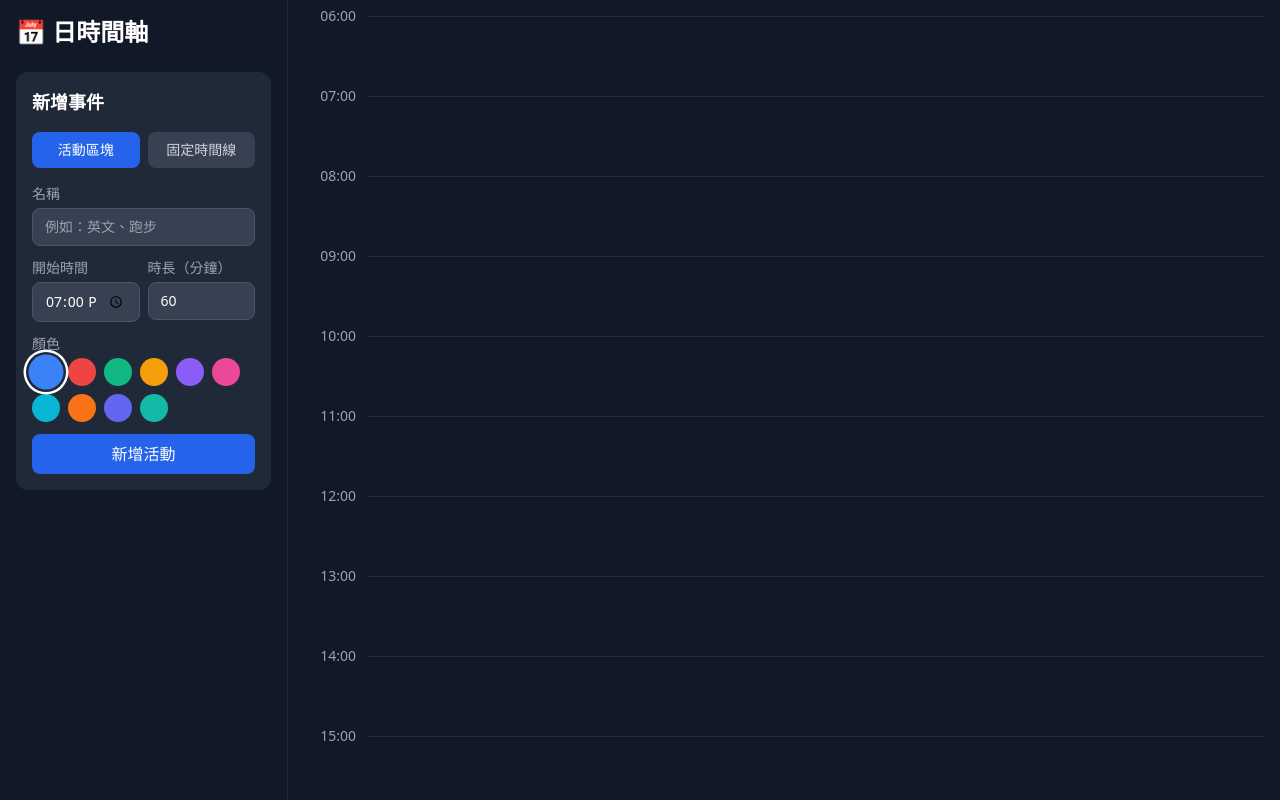
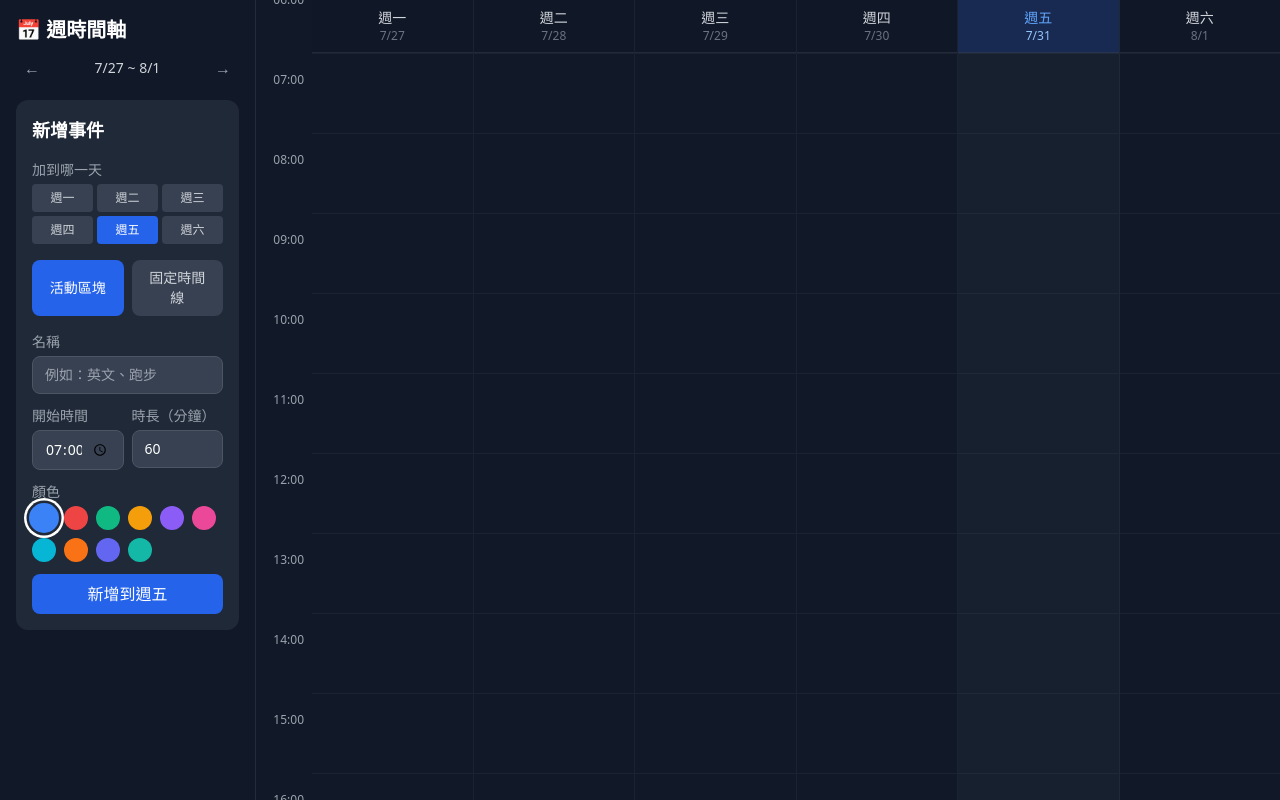
Before and after one commit to 80315jack1-a11y/schechle, a Next.js app: page / in a window 1280 px wide. Built offline with nearby package versions, Linux system fonts and the light colour scheme.

Commit message:
feat: upgrade to weekly view (Mon-Sat, 6 columns)

```diff
--- a/src/app/layout.tsx
+++ b/src/app/layout.tsx
@@ -2,8 +2,8 @@ import type { Metadata } from 'next'
 import './globals.css'
 
 export const metadata: Metadata = {
-  title: 'Timeline - 日時間軸',
-  description: '視覺化每日流程規劃工具',
+  title: 'Timeline - 週時間軸',
+  description: '視覺化每週流程規劃工具',
 }
 
 export default function RootLayout({
--- a/src/components/AddEventPanel.tsx
+++ b/src/components/AddEventPanel.tsx
@@ -6,12 +6,16 @@ import { generateId } from '@/lib/storage'
 import { PRESET_COLORS } from '@/lib/constants'
 import { parseTime } from '@/lib/timeUtils'
 
+const DAY_LABELS = ['週一', '週二', '週三', '週四', '週五', '週六']
+
 interface Props {
-  onAddDeadline: (deadline: Deadline) => void
-  onAddTask: (task: TaskBlock) => void
+  selectedDay: number
+  onSelectDay: (day: number) => void
+  onAddDeadline: (dayIndex: number, deadline: Deadline) => void
+  onAddTask: (dayIndex: number, task: TaskBlock) => void
 }
 
-export default function AddEventPanel({ onAddDeadline, onAddTask }: Props) {
+export default function AddEventPanel({ selectedDay, onSelectDay, onAddDeadline, onAddTask }: Props) {
   const [mode, setMode] = useState<'deadline' | 'task'>('task')
   const [label, setLabel] = useState('')
   const [time, setTime] = useState('21:00')
@@ -24,7 +28,7 @@ export default function AddEventPanel({ onAddDeadline, onAddTask }: Props) {
     if (!label.trim()) return
 
     if (mode === 'deadline') {
-      onAddDeadline({
+      onAddDeadline(selectedDay, {
         id: generateId(),
         type: 'deadline',
         label: label.trim(),
@@ -32,7 +36,7 @@ export default function AddEventPanel({ onAddDeadline, onAddTask }: Props) {
         color,
       })
     } else {
-      onAddTask({
+      onAddTask(selectedDay, {
         id: generateId(),
         type: 'task',
         label: label.trim(),
@@ -48,6 +52,27 @@ export default function AddEventPanel({ onAddDeadline, onAddTask }: Props) {
   return (
     <div className="bg-gray-800 rounded-xl p-4 space-y-4">
       <h2 className="text-lg font-semibold text-white">新增事件</h2>
+
+      {/* Day selector */}
+      <div>
+        <label className="block text-sm text-gray-400 mb-1">加到哪一天</label>
+        <div className="grid grid-cols-3 gap-1">
+          {DAY_LABELS.map((d, i) => (
+            <button
+              key={i}
+              type="button"
+              onClick={() => onSelectDay(i)}
+              className={`py-1.5 px-2 rounded text-xs font-medium transition-colors ${
+                selectedDay === i
+                  ? 'bg-blue-600 text-white'
+                  : 'bg-gray-700 text-gray-300 hover:bg-gray-600'
+              }`}
+            >
+              {d}
+            </button>
+          ))}
+        </div>
+      </div>
 
       {/* Mode toggle */}
       <div className="flex gap-2">
@@ -132,7 +157,7 @@ export default function AddEventPanel({ onAddDeadline, onAddTask }: Props) {
                 key={c}
                 type="button"
                 onClick={() => setColor(c)}
-                className={`w-7 h-7 rounded-full transition-transform ${
+                className={`w-6 h-6 rounded-full transition-transform ${
                   color === c ? 'scale-125 ring-2 ring-white ring-offset-2 ring-offset-gray-800' : 'hover:scale-110'
                 }`}
                 style={{ backgroundColor: c }}
@@ -147,7 +172,7 @@ export default function AddEventPanel({ onAddDeadline, onAddTask }: Props) {
           type="submit"
           className="w-full py-2 bg-blue-600 hover:bg-blue-500 text-white font-medium rounded-lg transition-colors"
         >
-          新增{mode === 'task' ? '活動' : '時間線'}
+          新增到{DAY_LABELS[selectedDay]}
         </button>
       </form>
     </div>
--- /dev/null
+++ b/src/components/DayColumn.tsx
@@ -0,0 +1,90 @@
+'use client'
+
+import { TimelineEvent, Deadline, TaskBlock } from '@/types/timeline'
+import { START_HOUR, END_HOUR, HOUR_HEIGHT, TIMELINE_HEIGHT } from '@/lib/constants'
+import DeadlineMarker from './DeadlineMarker'
+import TaskBlockItem from './TaskBlockItem'
+
+interface Props {
+  dayIndex: number
+  dayLabel: string
+  dateLabel: string
+  events: TimelineEvent[]
+  isToday: boolean
+  isSelected: boolean
+  onSelect: () => void
+  onUpdateTask: (id: string, updates: Partial<TaskBlock>) => void
+  onDelete: (id: string) => void
+}
+
+const DAY_NAMES = ['一', '二', '三', '四', '五', '六']
+
+export default function DayColumn({
+  dayIndex,
+  dayLabel,
+  dateLabel,
+  events,
+  isToday,
+  isSelected,
+  onSelect,
+  onUpdateTask,
+  onDelete,
+}: Props) {
+  const deadlines = events.filter((e): e is Deadline => e.type === 'deadline')
+  const tasks = events.filter((e): e is TaskBlock => e.type === 'task')
+
+  const hours = []
+  for (let h = START_HOUR; h <= END_HOUR; h++) {
+    hours.push(h)
+  }
+
+  return (
+    <div
+      className={`flex-1 min-w-0 flex flex-col border-r border-gray-700/30 last:border-r-0 cursor-pointer ${
+        isSelected ? 'bg-gray-800/50' : ''
+      }`}
+      onClick={onSelect}
+    >
+      {/* Day header */}
+      <div
+        className={`sticky top-0 z-20 text-center py-2 border-b border-gray-700/50 ${
+          isToday ? 'bg-blue-900/40' : 'bg-gray-900/95'
+        }`}
+      >
+        <div className={`text-sm font-medium ${isToday ? 'text-blue-400' : 'text-gray-300'}`}>
+          週{DAY_NAMES[dayIndex]}
+        </div>
+        <div className={`text-xs ${isToday ? 'text-blue-300' : 'text-gray-500'}`}>
+          {dateLabel}
+        </div>
+      </div>
+
+      {/* Timeline body */}
+      <div className="relative flex-1" style={{ height: TIMELINE_HEIGHT }}>
+        {/* Hour grid lines */}
+        {hours.map((hour) => (
+          <div
+            key={hour}
+            className="absolute left-0 right-0 border-t border-gray-700/30"
+            style={{ top: (hour - START_HOUR) * HOUR_HEIGHT }}
+          />
+        ))}
+
+        {/* Deadline markers */}
+        {deadlines.map((d) => (
+          <DeadlineMarker key={d.id} deadline={d} onDelete={onDelete} />
+        ))}
+
+        {/* Task blocks */}
+        {tasks.map((t) => (
+          <TaskBlockItem
+            key={t.id}
+            task={t}
+            onUpdate={onUpdateTask}
+            onDelete={onDelete}
+          />
+        ))}
+      </div>
+    </div>
+  )
+}
--- a/src/components/TimeGrid.tsx
+++ b/src/components/TimeGrid.tsx
@@ -2,7 +2,7 @@
 
 import { START_HOUR, END_HOUR, HOUR_HEIGHT } from '@/lib/constants'
 
-/** Renders the vertical time axis with hour labels and grid lines */
+/** Renders the time labels on the left side */
 export default function TimeGrid() {
   const hours = []
   for (let h = START_HOUR; h <= END_HOUR; h++) {
@@ -10,21 +10,16 @@ export default function TimeGrid() {
   }
 
   return (
-    <>
+    <div className="w-14 shrink-0 relative">
       {hours.map((hour) => (
         <div
           key={hour}
-          className="absolute left-0 right-0 flex items-start"
+          className="absolute left-0 right-0 text-right pr-2 -translate-y-1/2 text-xs text-gray-400 select-none"
           style={{ top: (hour - START_HOUR) * HOUR_HEIGHT }}
         >
-          {/* Hour label */}
-          <div className="w-16 shrink-0 text-right pr-3 -translate-y-1/2 text-sm text-gray-400 select-none">
-            {hour.toString().padStart(2, '0')}:00
-          </div>
-          {/* Grid line */}
-          <div className="flex-1 border-t border-gray-700/50" />
+          {hour.toString().padStart(2, '0')}:00
         </div>
       ))}
-    </>
+    </div>
   )
 }
--- a/src/components/Timeline.tsx
+++ b/src/components/Timeline.tsx
@@ -2,55 +2,92 @@
 
 import { useState, useEffect, useCallback } from 'react'
 import { TimelineEvent, Deadline, TaskBlock } from '@/types/timeline'
-import { loadTimeline, saveTimeline } from '@/lib/storage'
+import { loadWeek, saveWeek, getWeekDates, getWeekKey } from '@/lib/storage'
 import { TIMELINE_HEIGHT } from '@/lib/constants'
 import TimeGrid from './TimeGrid'
-import DeadlineMarker from './DeadlineMarker'
-import TaskBlockItem from './TaskBlockItem'
+import DayColumn from './DayColumn'
 import AddEventPanel from './AddEventPanel'
 
 export default function Timeline() {
-  const [events, setEvents] = useState<TimelineEvent[]>([])
+  const [days, setDays] = useState<TimelineEvent[][]>([[], [], [], [], [], []])
   const [loaded, setLoaded] = useState(false)
+  const [selectedDay, setSelectedDay] = useState(0)
+  const [weekOffset, setWeekOffset] = useState(0)
 
-  // Load from localStorage on mount
+  // Compute the reference date for the displayed week
+  const getRefDate = useCallback(() => {
+    const d = new Date()
+    d.setDate(d.getDate() + weekOffset * 7)
+    return d
+  }, [weekOffset])
+
+  // Load from localStorage on mount or when week changes
   useEffect(() => {
-    const data = loadTimeline()
-    setEvents(data)
+    const refDate = getRefDate()
+    const key = getWeekKey(refDate)
+    const data = loadWeek(key)
+    setDays(data)
     setLoaded(true)
+  }, [weekOffset, getRefDate])
+
+  // Save whenever days change
+  useEffect(() => {
+    if (loaded) {
+      const refDate = getRefDate()
+      const key = getWeekKey(refDate)
+      saveWeek(days, key)
+    }
+  }, [days, loaded, getRefDate])
+
+  // Determine today's day index within current week
+  const today = new Date()
+  const weekDates = getWeekDates(getRefDate())
+  const todayIndex = weekDates.findIndex(
+    (d) => d.toDateString() === today.toDateString()
+  )
+
+  // Auto-select today on initial load
+  useEffect(() => {
+    if (todayIndex >= 0 && weekOffset === 0) {
+      setSelectedDay(todayIndex)
+    }
+  }, [todayIndex, weekOffset])
+
+  const handleAddDeadline = useCallback((dayIndex: number, deadline: Deadline) => {
+    setDays((prev) => {
+      const next = [...prev]
+      next[dayIndex] = [...next[dayIndex], deadline]
+      return next
+    })
   }, [])
 
-  // Save whenever events change
-  useEffect(() => {
-    if (loaded) {
-      saveTimeline(events)
-    }
-  }, [events, loaded])
-
-  const deadlines = events.filter((e): e is Deadline => e.type === 'deadline')
-  const tasks = events.filter((e): e is TaskBlock => e.type === 'task')
-
-  const handleAddDeadline = useCallback((deadline: Deadline) => {
-    setEvents((prev) => [...prev, deadline])
+  const handleAddTask = useCallback((dayIndex: number, task: TaskBlock) => {
+    setDays((prev) => {
+      const next = [...prev]
+      next[dayIndex] = [...next[dayIndex], task]
+      return next
+    })
   }, [])
 
-  const handleAddTask = useCallback((task: TaskBlock) => {
-    setEvents((prev) => [...prev, task])
-  }, [])
-
-  const handleUpdateTask = useCallback((id: string, updates: Partial<TaskBlock>) => {
-    setEvents((prev) =>
-      prev.map((e) => {
+  const handleUpdateTask = useCallback((dayIndex: number, id: string, updates: Partial<TaskBlock>) => {
+    setDays((prev) => {
+      const next = [...prev]
+      next[dayIndex] = next[dayIndex].map((e) => {
         if (e.id === id && e.type === 'task') {
           return { ...e, ...updates } as TaskBlock
         }
         return e
       })
-    )
+      return next
+    })
   }, [])
 
-  const handleDelete = useCallback((id: string) => {
-    setEvents((prev) => prev.filter((e) => e.id !== id))
+  const handleDelete = useCallback((dayIndex: number, id: string) => {
+    setDays((prev) => {
+      const next = [...prev]
+      next[dayIndex] = next[dayIndex].filter((e) => e.id !== id)
+      return next
+    })
   }, [])
 
   if (!loaded) {
@@ -61,63 +98,69 @@ export default function Timeline() {
     )
   }
 
+  const formatDateLabel = (d: Date) => `${d.getMonth() + 1}/${d.getDate()}`
+
   return (
     <div className="h-screen flex">
-      {/* Left sidebar: Add event panel */}
-      <aside className="w-72 shrink-0 p-4 overflow-y-auto border-r border-gray-700/50">
-        <h1 className="text-2xl font-bold text-white mb-6">
-          📅 日時間軸
-        </h1>
+      {/* Left sidebar */}
+      <aside className="w-64 shrink-0 p-4 overflow-y-auto border-r border-gray-700/50 flex flex-col">
+        <h1 className="text-xl font-bold text-white mb-2">📅 週時間軸</h1>
+
+        {/* Week navigation */}
+        <div className="flex items-center justify-between mb-4">
+          <button
+            onClick={() => setWeekOffset((w) => w - 1)}
+            className="text-gray-400 hover:text-white px-2 py-1 rounded hover:bg-gray-700"
+          >
+            ←
+          </button>
+          <span className="text-sm text-gray-300">
+            {formatDateLabel(weekDates[0])} ~ {formatDateLabel(weekDates[5])}
+          </span>
+          <button
+            onClick={() => setWeekOffset((w) => w + 1)}
+            className="text-gray-400 hover:text-white px-2 py-1 rounded hover:bg-gray-700"
+          >
+            →
+          </button>
+        </div>
+
+        {weekOffset !== 0 && (
+          <button
+            onClick={() => setWeekOffset(0)}
+            className="text-xs text-blue-400 hover:text-blue-300 mb-3"
+          >
+            回到本週
+          </button>
+        )}
+
         <AddEventPanel
+          selectedDay={selectedDay}
+          onSelectDay={setSelectedDay}
           onAddDeadline={handleAddDeadline}
           onAddTask={handleAddTask}
         />
-
-        {/* Event list summary */}
-        {events.length > 0 && (
-          <div className="mt-6 space-y-2">
-            <h3 className="text-sm text-gray-400 font-medium">今日事件 ({events.length})</h3>
-            {events.map((event) => (
-              <div
-                key={event.id}
-                className="flex items-center gap-2 text-sm text-gray-300"
-              >
-                <div
-                  className="w-3 h-3 rounded-sm shrink-0"
-                  style={{ backgroundColor: event.color }}
-                />
-                <span className="truncate">{event.label}</span>
-              </div>
-            ))}
-          </div>
-        )}
       </aside>
 
-      {/* Main timeline area */}
-      <main className="flex-1 overflow-y-auto timeline-scroll p-4">
-        <div
-          className="relative"
-          style={{ height: TIMELINE_HEIGHT + 40 }}
-        >
-          {/* Time grid (background) */}
+      {/* Main weekly timeline area */}
+      <main className="flex-1 overflow-y-auto timeline-scroll">
+        <div className="flex h-full" style={{ minHeight: TIMELINE_HEIGHT + 60 }}>
+          {/* Time labels */}
           <TimeGrid />
 
-          {/* Deadline markers */}
-          {deadlines.map((d) => (
-            <DeadlineMarker
-              key={d.id}
-              deadline={d}
-              onDelete={handleDelete}
-            />
-          ))}
-
-          {/* Task blocks */}
-          {tasks.map((t) => (
-            <TaskBlockItem
-              key={t.id}
-              task={t}
-              onUpdate={handleUpdateTask}
-              onDelete={handleDelete}
+          {/* Day columns */}
+          {weekDates.map((date, i) => (
+            <DayColumn
+              key={i}
+              dayIndex={i}
+              dayLabel={`週${['一', '二', '三', '四', '五', '六'][i]}`}
+              dateLabel={formatDateLabel(date)}
+              events={days[i]}
+              isToday={i === todayIndex}
+              isSelected={i === selectedDay}
+              onSelect={() => setSelectedDay(i)}
+              onUpdateTask={(id, updates) => handleUpdateTask(i, id, updates)}
+              onDelete={(id) => handleDelete(i, id)}
             />
           ))}
         </div>
--- a/src/lib/storage.ts
+++ b/src/lib/storage.ts
@@ -1,29 +1,59 @@
-import { TimelineData, TimelineEvent } from '@/types/timeline'
+import { TimelineEvent } from '@/types/timeline'
 
-const STORAGE_KEY = 'timeline-data'
+const STORAGE_KEY = 'timeline-week'
 
-function getTodayKey(): string {
-  const now = new Date()
-  return now.toISOString().split('T')[0]
+export interface WeekData {
+  weekKey: string // e.g. "2026-W31"
+  days: TimelineEvent[][] // index 0=Mon, 1=Tue, ... 5=Sat
 }
 
-export function loadTimeline(date?: string): TimelineEvent[] {
-  if (typeof window === 'undefined') return []
-  const key = date || getTodayKey()
+/** Get ISO week key for current week (or a given date) */
+export function getWeekKey(date?: Date): string {
+  const d = date || new Date()
+  // Get Thursday of current week to determine ISO week number
+  const thursday = new Date(d)
+  thursday.setDate(d.getDate() - ((d.getDay() + 6) % 7) + 3)
+  const yearStart = new Date(thursday.getFullYear(), 0, 1)
+  const weekNum = Math.ceil(((thursday.getTime() - yearStart.getTime()) / 86400000 + 1) / 7)
+  return `${thursday.getFullYear()}-W${weekNum.toString().padStart(2, '0')}`
+}
+
+/** Get dates (Mon-Sat) for the current week */
+export function getWeekDates(date?: Date): Date[] {
+  const d = date || new Date()
+  const dayOfWeek = d.getDay() // 0=Sun, 1=Mon, ...
+  const monday = new Date(d)
+  monday.setDate(d.getDate() - ((dayOfWeek + 6) % 7))
+  monday.setHours(0, 0, 0, 0)
+
+  const dates: Date[] = []
+  for (let i = 0; i < 6; i++) {
+    const day = new Date(monday)
+    day.setDate(monday.getDate() + i)
+    dates.push(day)
+  }
+  return dates
+}
+
+export function loadWeek(weekKey?: string): TimelineEvent[][] {
+  if (typeof window === 'undefined') return [[], [], [], [], [], []]
+  const key = weekKey || getWeekKey()
   try {
     const raw = localStorage.getItem(`${STORAGE_KEY}-${key}`)
-    if (!raw) return []
-    const data: TimelineData = JSON.parse(raw)
-    return data.events
+    if (!raw) return [[], [], [], [], [], []]
+    const data: WeekData = JSON.parse(raw)
+    // Ensure we always have 6 days
+    while (data.days.length < 6) data.days.push([])
+    return data.days
   } catch {
-    return []
+    return [[], [], [], [], [], []]
   }
 }
 
-export function saveTimeline(events: TimelineEvent[], date?: string): void {
+export function saveWeek(days: TimelineEvent[][], weekKey?: string): void {
   if (typeof window === 'undefined') return
-  const key = date || getTodayKey()
-  const data: TimelineData = { date: key, events }
+  const key = weekKey || getWeekKey()
+  const data: WeekData = { weekKey: key, days }
   localStorage.setItem(`${STORAGE_KEY}-${key}`, JSON.stringify(data))
 }
 
```
Also changed, not shown: src/components/DeadlineMarker.tsx (+5 -5 lines), src/components/TaskBlockItem.tsx (+10 -12 lines).
